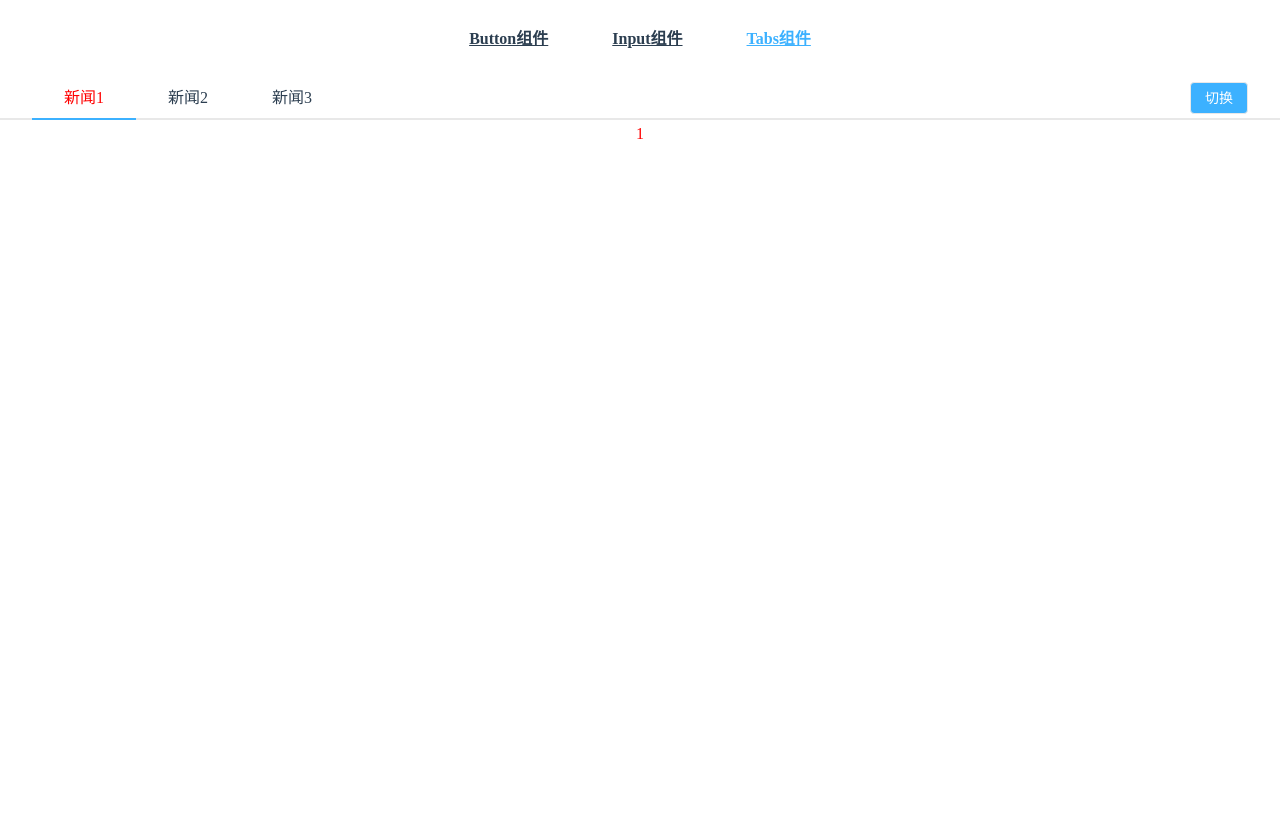
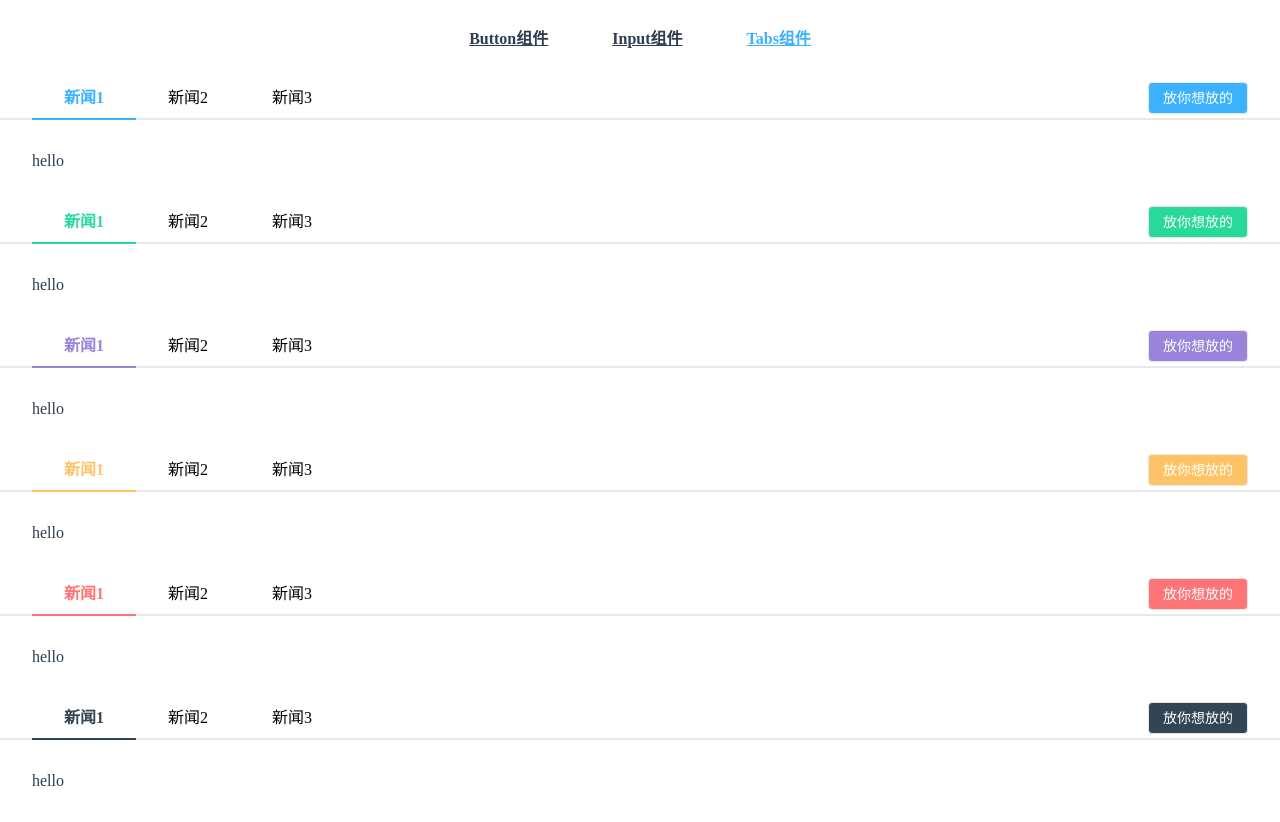
Before and after one commit to whhjdi/MXUI, a Vue app: page /#/tabs in a window 1280 px wide. Before the commit the page ends 800 px from the top, so only its background shows below. Built offline with nearby package versions, Linux system fonts and the light colour scheme.

Commit message:
color自定义

```diff
--- a/src/components/ZTabs/ZTabs.vue
+++ b/src/components/ZTabs/ZTabs.vue
@@ -1,16 +1,23 @@
 <template>
-  <div class="z-tabs">
+  <div class="z-tabs" :class="direction">
     <slot></slot>
   </div>
 </template>
 <script>
   import Vue from "vue";
   export default {
-      name:'ZTabs',
+    name: "ZTabs",
     props: {
       selected: {
         type: String,
         required: true
+      },
+      direction: {
+        type: String,
+        default: "horizontal",
+        validator(value) {
+          return ["horizontal", "vertical"].indexOf(value) >= 0;
+        }
       }
     },
     data() {
@@ -25,9 +32,12 @@
       this.$children.forEach(vm => {
         if (vm.$options.name === "ZTabsHead") {
           vm.$children.forEach(childVm => {
-              if(childVm.$options.name==="ZTabsItem"&&childVm.name===this.selected){
-                  this.eventBus.$emit('update:selected',this.selected,childVm)
-              };
+            if (
+              childVm.$options.name === "ZTabsItem" &&
+              childVm.name === this.selected
+            ) {
+              this.eventBus.$emit("update:selected", this.selected, childVm);
+            }
           });
         }
       });
@@ -37,6 +47,11 @@
 <style lang="scss" scoped>
   .z-tabs {
     display: flex;
+    &.horizontal{
     flex-direction: column;
+    }
+    &.vertical{
+      flex-direction: row;
+    }
   }
 </style>
--- a/src/components/ZTabs/ZTabsContent.vue
+++ b/src/components/ZTabs/ZTabsContent.vue
@@ -12,6 +12,10 @@ export default {
 
 <style lang="scss" scoped>
 .z-tabs-Content{
-  margin-top: 5px;
+  min-height: 50px;
+  margin-top: 2em;
+  text-align: left;
+  padding: 0 2em;
 }
+
 </style>
--- a/src/components/ZTabs/ZTabsHead.vue
+++ b/src/components/ZTabs/ZTabsHead.vue
@@ -11,16 +11,14 @@
   export default {
     name: "ZTabsHead",
     props: {
-      direction: {
+      color: {
         type: String,
-        default: "horizontal",
-        validator(value) {
-          return ["horizontal", "vertical"].indexOf(value) >= 0;
-        }
+        default: "#3cb1ff"
       }
     },
     inject: ["eventBus"],
     mounted() {
+      this.$refs.line.style.borderBottomColor = this.color;
       this.eventBus.$on("update:selected", (item, vm) => {
         let { width, height, left, top } = vm.$el.getBoundingClientRect();
         this.$refs.line.style.width = `${width}px`;
@@ -42,7 +40,7 @@
     > .line {
       position: absolute;
       bottom: -2px;
-      border-bottom: 2px solid $z-color;
+      border-bottom: 2px solid;
       transition: all 300ms;
     }
     > .actions-wrapper {
--- a/src/components/ZTabs/ZTabsItem.vue
+++ b/src/components/ZTabs/ZTabsItem.vue
@@ -1,17 +1,20 @@
 <template>
-  <div class="z-tabs-item" @click="xxx"
-  :class="classes">
+  <div class="z-tabs-item" @click="itemClicked" :class="[classes]">
     <slot></slot>
   </div>
 </template>
 <script>
   export default {
-    name:'ZTabsItem',
+    name: "ZTabsItem",
     inject: ["eventBus"],
     props: {
       name: {
         type: String | Number,
         required: true
+      },
+      activeColor: {
+        type: String,
+        default: "black"
       }
     },
     data() {
@@ -28,21 +31,24 @@
     },
     mounted() {
       this.eventBus.$on("update:selected", name => {
-        if(name===this.name){
-          this.active= true
-        }else{
-          this.active = false
+        if (name === this.name) {
+          this.active = true;
+          this.$el.style.color = this.activeColor
+        } else {
+          this.active = false;
+          this.$el.style.color = 'black'
         }
       });
     },
     methods: {
-      xxx() {
-        this.eventBus.$emit("update:selected", this.name,this);
+      itemClicked() {
+        this.eventBus.$emit("update:selected", this.name, this);
       }
     }
   };
 </script>
 <style lang="scss" scoped>
+  @import "@/z-css/z.scss";
   .z-tabs-item {
     padding: 0 2em;
     height: 100%;
@@ -50,7 +56,7 @@
     display: flex;
     align-items: center;
     &.active{
-      color: red;
+      font-weight: bold;
     }
   }
 </style>
--- a/src/components/ZTabs/ZTabsPane.vue
+++ b/src/components/ZTabs/ZTabsPane.vue
@@ -25,7 +25,7 @@
         }
       }
     },
-    created() {
+    mounted() {
       this.eventBus.$on("update:selected", name => {
         if(name===this.name){
           this.active= true
@@ -36,8 +36,3 @@
     },
   };
 </script>
-<style lang="scss" scoped>
-.active{
-  color: red;
-}
-</style>
--- a/src/views/ViewTabs.vue
+++ b/src/views/ViewTabs.vue
@@ -1,18 +1,93 @@
 <template>
   <div>
-    <z-tabs :selected.sync="selectedTab" direction="direction">
-      <z-tabs-head>
-        <z-tabs-item name="a">新闻1</z-tabs-item>
-        <z-tabs-item name="b">新闻2</z-tabs-item>
-        <z-tabs-item name="c">新闻3</z-tabs-item>
+    <z-tabs :selected.sync="selectedTab">
+      <z-tabs-head color="#3cb1ff">
+        <z-tabs-item name="a" activeColor="#3cb1ff">新闻1</z-tabs-item>
+        <z-tabs-item name="b" activeColor="#3cb1ff">新闻2</z-tabs-item>
+        <z-tabs-item name="c" activeColor="#3cb1ff">新闻3</z-tabs-item>
         <template slot="actions">
-          <z-button>切换</z-button>
+          <z-button>放你想放的</z-button>
         </template>
       </z-tabs-head>
       <z-tabs-content>
-        <z-tabs-pane name="a">1</z-tabs-pane>
-        <z-tabs-pane name="b">2</z-tabs-pane>
-        <z-tabs-pane name="c">3</z-tabs-pane>
+        <z-tabs-pane name="a">hello</z-tabs-pane>
+        <z-tabs-pane name="b">你好</z-tabs-pane>
+        <z-tabs-pane name="c">猴赛雷</z-tabs-pane>
+      </z-tabs-content>
+    </z-tabs>
+    <z-tabs :selected.sync="selectedTab">
+      <z-tabs-head color="#28da99">
+        <z-tabs-item name="a" activeColor="#28da99">新闻1</z-tabs-item>
+        <z-tabs-item name="b" activeColor="#28da99">新闻2</z-tabs-item>
+        <z-tabs-item name="c" activeColor="#28da99">新闻3</z-tabs-item>
+        <template slot="actions">
+          <z-button color="green">放你想放的</z-button>
+        </template>
+      </z-tabs-head>
+      <z-tabs-content>
+        <z-tabs-pane name="a">hello</z-tabs-pane>
+        <z-tabs-pane name="b">你好</z-tabs-pane>
+        <z-tabs-pane name="c">猴赛雷</z-tabs-pane>
+      </z-tabs-content>
+    </z-tabs>
+    <z-tabs :selected.sync="selectedTab">
+      <z-tabs-head color="#9a83da">
+        <z-tabs-item name="a" activeColor="#9a83da">新闻1</z-tabs-item>
+        <z-tabs-item name="b" activeColor="#9a83da">新闻2</z-tabs-item>
+        <z-tabs-item name="c" activeColor="#9a83da">新闻3</z-tabs-item>
+        <template slot="actions">
+          <z-button color="purple">放你想放的</z-button>
+        </template>
+      </z-tabs-head>
+      <z-tabs-content>
+        <z-tabs-pane name="a">hello</z-tabs-pane>
+        <z-tabs-pane name="b">你好</z-tabs-pane>
+        <z-tabs-pane name="c">猴赛雷</z-tabs-pane>
+      </z-tabs-content>
+    </z-tabs>
+    <z-tabs :selected.sync="selectedTab">
+      <z-tabs-head color="#ffc367">
+        <z-tabs-item name="a" activeColor="#ffc367">新闻1</z-tabs-item>
+        <z-tabs-item name="b" activeColor="#ffc367">新闻2</z-tabs-item>
+        <z-tabs-item name="c" activeColor="#ffc367">新闻3</z-tabs-item>
+        <template slot="actions">
+          <z-button color="yellow">放你想放的</z-button>
+        </template>
+      </z-tabs-head>
+      <z-tabs-content>
+        <z-tabs-pane name="a">hello</z-tabs-pane>
+        <z-tabs-pane name="b">你好</z-tabs-pane>
+        <z-tabs-pane name="c">猴赛雷</z-tabs-pane>
+      </z-tabs-content>
+    </z-tabs>
+    <z-tabs :selected.sync="selectedTab">
+      <z-tabs-head color="#ff7477">
+        <z-tabs-item name="a" activeColor="#ff7477">新闻1</z-tabs-item>
+        <z-tabs-item name="b" activeColor="#ff7477">新闻2</z-tabs-item>
+        <z-tabs-item name="c" activeColor="#ff7477">新闻3</z-tabs-item>
+        <template slot="actions">
+          <z-button color="red">放你想放的</z-button>
+        </template>
+      </z-tabs-head>
+      <z-tabs-content>
+        <z-tabs-pane name="a">hello</z-tabs-pane>
+        <z-tabs-pane name="b">你好</z-tabs-pane>
+        <z-tabs-pane name="c">猴赛雷</z-tabs-pane>
+      </z-tabs-content>
+    </z-tabs>
+    <z-tabs :selected.sync="selectedTab">
+      <z-tabs-head color="#324555">
+        <z-tabs-item name="a" activeColor="#324555">新闻1</z-tabs-item>
+        <z-tabs-item name="b" activeColor="#324555">新闻2</z-tabs-item>
+        <z-tabs-item name="c" activeColor="#324555">新闻3</z-tabs-item>
+        <template slot="actions">
+          <z-button color="black">放你想放的</z-button>
+        </template>
+      </z-tabs-head>
+      <z-tabs-content>
+        <z-tabs-pane name="a">hello</z-tabs-pane>
+        <z-tabs-pane name="b">你好</z-tabs-pane>
+        <z-tabs-pane name="c">猴赛雷</z-tabs-pane>
       </z-tabs-content>
     </z-tabs>
   </div>
@@ -38,6 +113,8 @@
         selectedTab: "a"
       };
     },
-    methods: {}
+    methods: {
+      changeFlex() {}
+    }
   };
 </script>
```
Also changed, not shown: src/components/ZButton/ZButton.md (+10 -3 lines), src/components/ZInput/ZInput.md (+13 -5 lines), src/components/ZTabs/ZTabs.md (+33 -0 lines).
